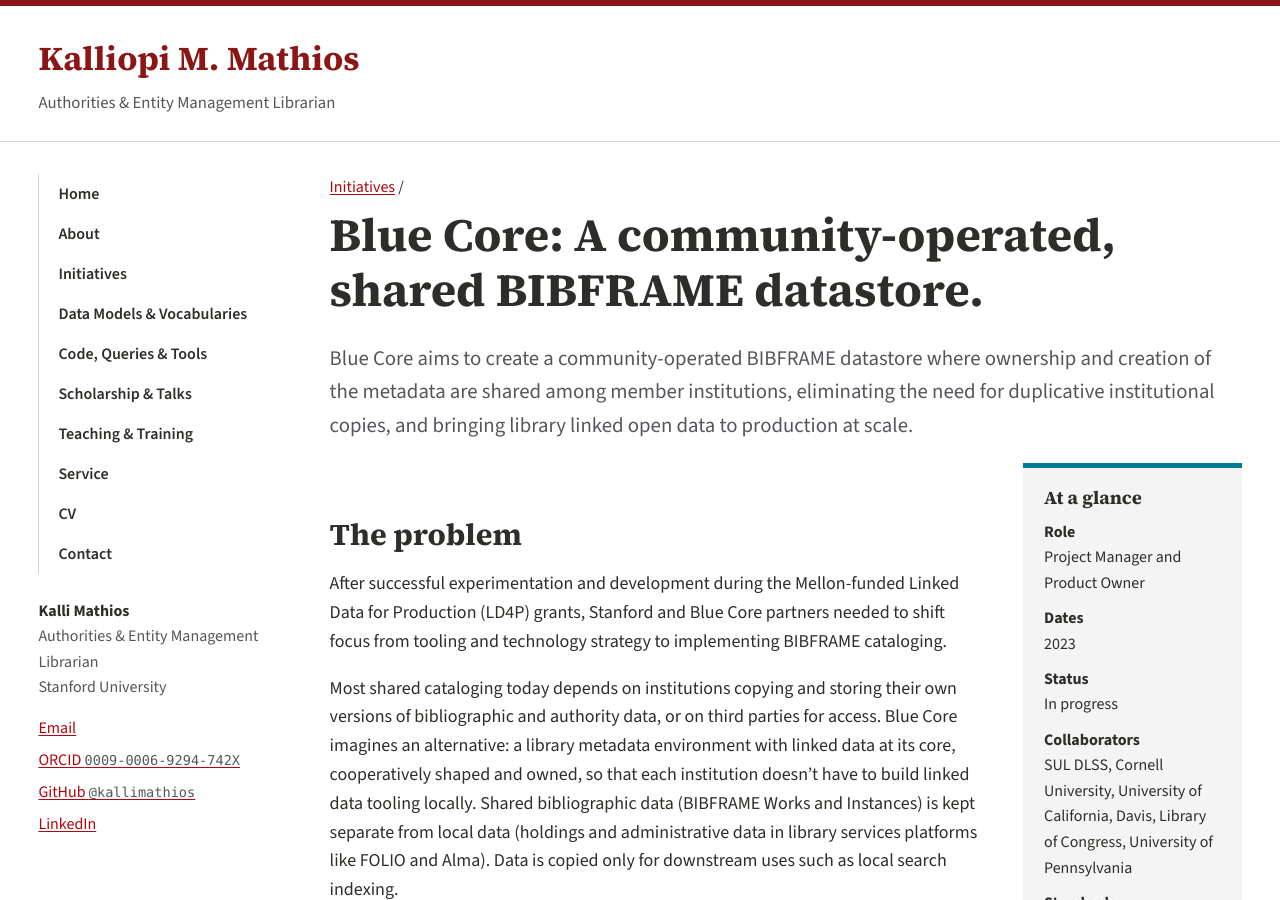
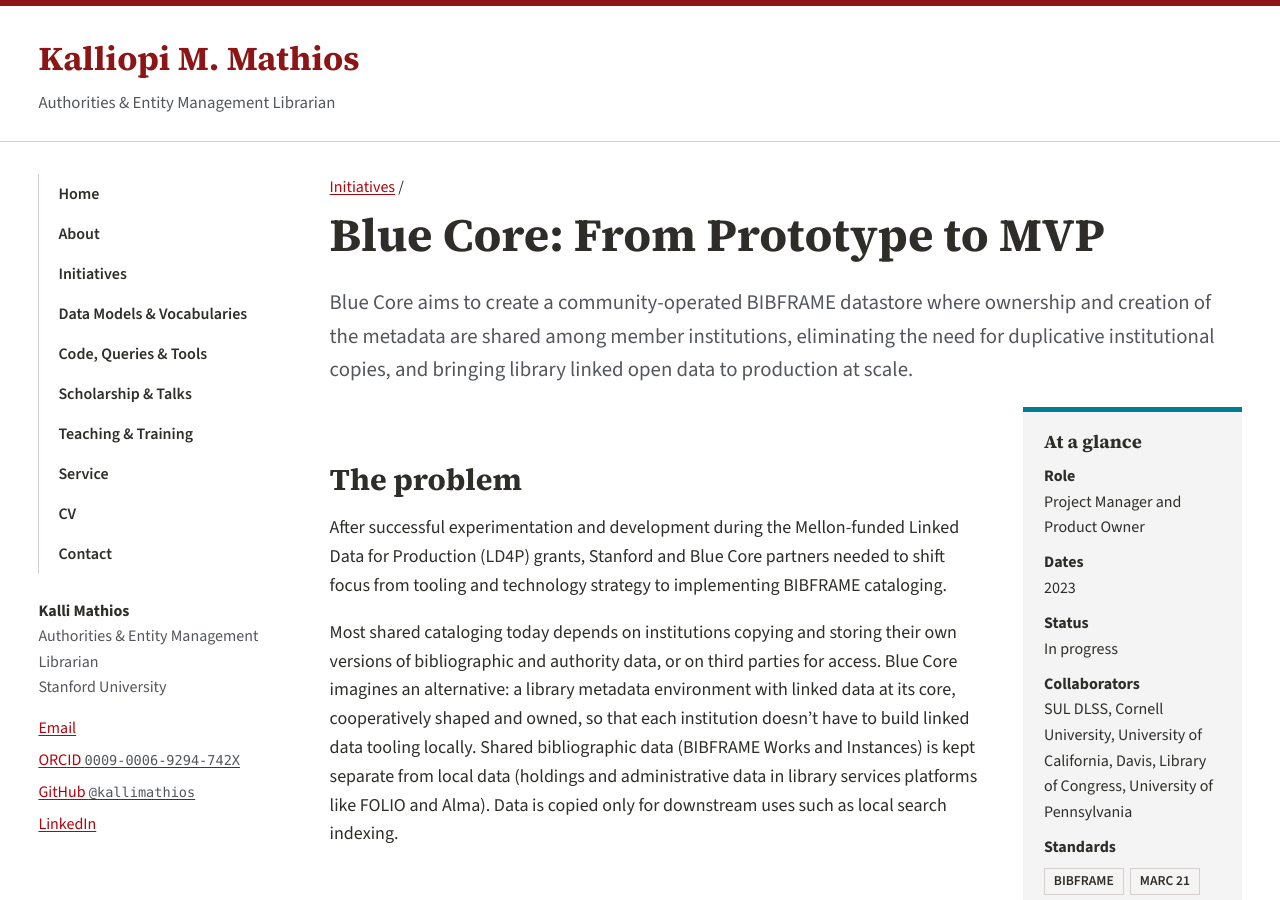
Before and after one commit to kallimathios/kallimathios, a Jekyll site: the page built from _projects/blue-core.md, in a window 1280 px wide and 900 px high. Built offline with Jekyll 4.4.1, drawn with Linux system fonts in a browser that asks for light colours.

Commit message:
Update project title from prototype to MVP

```diff
--- a/_projects/blue-core.md
+++ b/_projects/blue-core.md
@@ -1,5 +1,5 @@
 ---
-title: "Blue Core: A community-operated, shared BIBFRAME datastore."
+title: "Blue Core: From Prototype to MVP"
 summary: "Blue Core aims to create a community-operated BIBFRAME datastore where ownership and creation of the metadata are shared among member institutions, eliminating the need for duplicative institutional copies, and bringing library linked open data to production at scale."
 role: "Project Manager and Product Owner"
 start: "2023"
```
